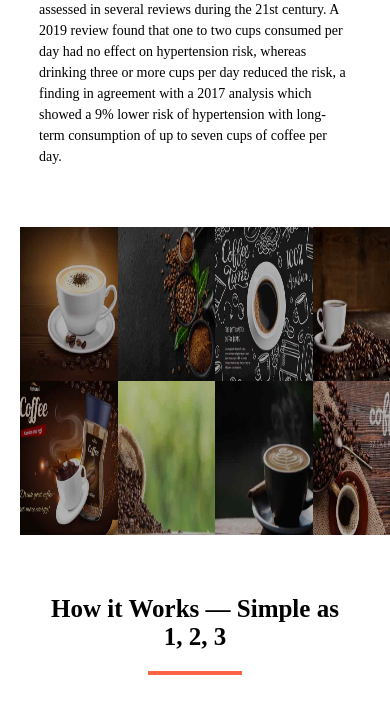
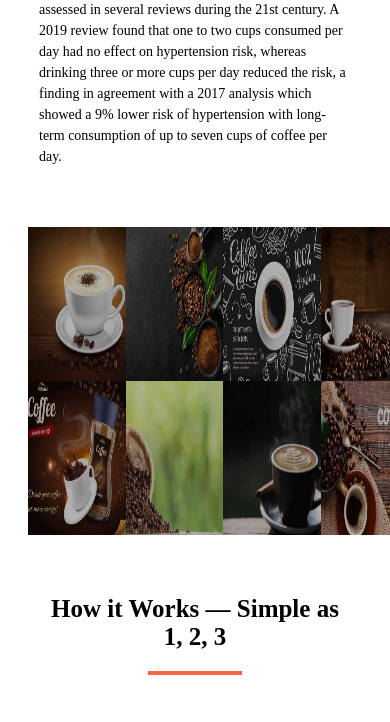
Before and after one commit to snowdenMoses/buy-a-coffee, a PHP site: page / in a window 390 px wide; the page is wider, and only the part inside the window is pictured. Shown: the part 2035-2757 px from the top of that part. Run offline with PHP 8.4, Linux system fonts and the light colour scheme.

Commit message:
new commit

```diff
--- a/query.css
+++ b/query.css
@@ -283,7 +283,7 @@
 
     .section3{
         margin: auto;
-        width: 100%;
+        width: 100vw;
      }
 
 
```
